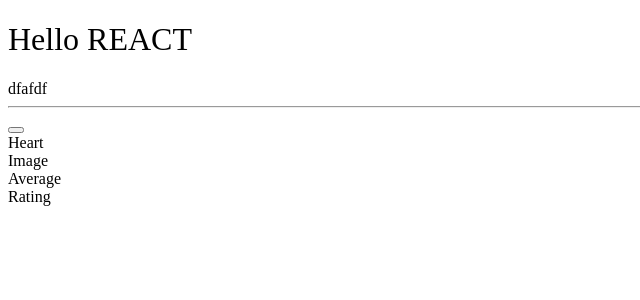
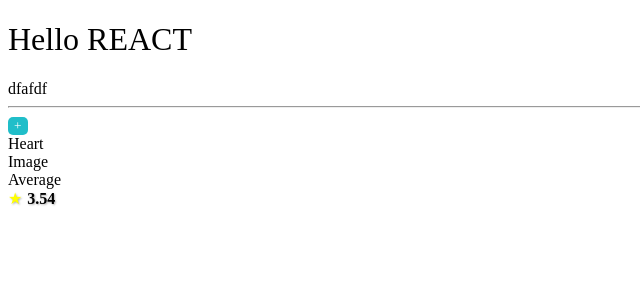
Before and after one commit to sungholion/NativeNavs, a React (Vite) app in the folder NativeNavs-FrontEnd/: page / in a window 1280 px wide. Shown: the top 300 px of the page, without its empty margins (0-640 px from the left). Built offline with nearby package versions, Linux system fonts and the light colour scheme; a web font is replaced by a local one.

Commit message:
✨ 버튼 평점 컴포넌트 구현
버튼 평점 컴포넌트 구현

```diff
--- a/NativeNavs-FrontEnd/src/components/Button/Button.jsx
+++ b/NativeNavs-FrontEnd/src/components/Button/Button.jsx
@@ -1,5 +1,18 @@
+import styles from "./Button.module.css";
+// size : 버튼의 사이즈를 커스텀
 const Button = ({ text, onClickEvent }) => {
-  return <button>{text}</button>;
+  const size = 1;
+
+  const onClickButton = () => {
+    console.log("클릭 이벤트 발생");
+    onClickEvent();
+  };
+
+  return (
+    <button className={styles[`button_${size}`]} onClick={onClickButton}>
+      +{text}
+    </button>
+  );
 };
 
 export default Button;
--- /dev/null
+++ b/NativeNavs-FrontEnd/src/components/Button/Button.module.css
@@ -0,0 +1,20 @@
+.button_1 {
+    color: white;
+    background-color: #20bec9;
+    border: none;
+    border-radius: 5px;
+}
+
+.button_2 {
+    color: white;
+    background-color: #20bec9;
+    border: none;
+    border-radius: 5px;
+}
+
+.button_3 {
+    color: white;
+    background-color: #20bec9;
+    border: none;
+    border-radius: 5px;
+}
--- a/NativeNavs-FrontEnd/src/components/Star/Rating.jsx
+++ b/NativeNavs-FrontEnd/src/components/Star/Rating.jsx
@@ -1,7 +1,33 @@
-import React from "react";
+import React, { useEffect, useState } from "react";
+import styles from "./Rating.module.css";
 
-const Rating = ({ star }) => {
-  return <div>Rating</div>;
+const Rating = () => {
+  const ratingValue = 3.54124;
+  const [displayValue, setDisplayValue] = useState(0);
+
+  useEffect(() => {
+    const duration = 1000; // 애니메이션 지속 시간 (ms)
+    const start = performance.now(); // 시작 시간 기록
+
+    const animate = (currentTime) => {
+      const progress = currentTime - start; // 현재시간과 시작시간을 비교하여 지속 시간을 구함
+      const progressPercentage = Math.min(progress / duration, 1); // 진행율 계산
+      setDisplayValue((ratingValue * progressPercentage).toFixed(2)); // 진행율에 맞게 값을 표시
+
+      if (progress < duration) { // 설정한 지속시간보다 덜 진행됐으면
+        requestAnimationFrame(animate); // 다음 프레임 요청
+      }
+    };
+
+    requestAnimationFrame(animate); // 애니메이션 루프 구현 메서드(인수 : 콜백함수)
+  }, [ratingValue]);
+
+  return (
+    <div className={styles.ratingContainer}>
+      <span className={styles.star}>★</span>
+      <span className={styles.ratingValue}>{displayValue}</span>
+    </div>
+  );
 };
 
 export default Rating;
--- /dev/null
+++ b/NativeNavs-FrontEnd/src/components/Star/Rating.module.css
@@ -0,0 +1,12 @@
+.star {
+    margin-right: 5px;
+    color: yellow;
+    /* 스타일의 변화를 부드럽게 함 */
+    transition: transform 0.3s ease-in-out, color 0.3s ease-in-out;
+    text-shadow: 1px 1px 2px rgba(0, 0, 0, 0.3);
+}
+
+.ratingValue {
+    font-weight: bold;
+    text-shadow: 1px 1px 2px rgba(0, 0, 0, 0.3);
+}
```
Also changed, not shown: NativeNavs-FrontEnd/src/components/Star/Rating(Basic).jsx (added, +14 -0 lines), NativeNavs-FrontEnd/src/App.jsx (line endings or trailing spaces).
